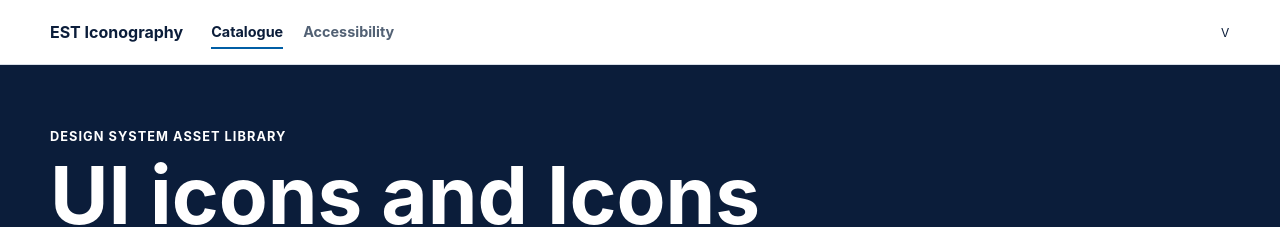
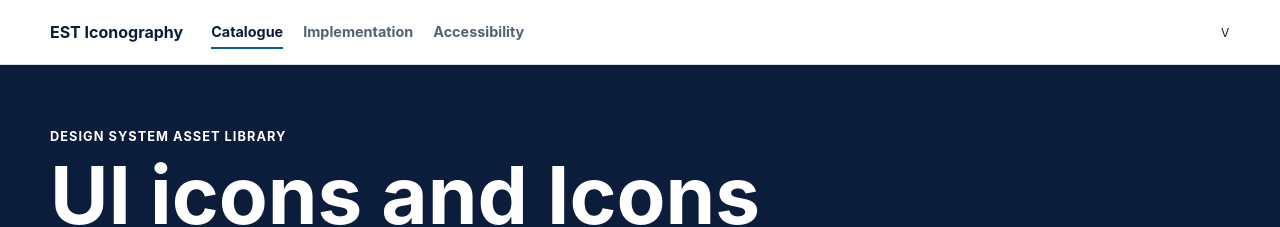
Before and after one commit to KarolChojnowski/est-iconography, a Jekyll site: the page built from catalogue/index.html, in a window 1280 px wide. Shown: the top 227 px of the page. Built offline with Jekyll 4.4.1, drawn with Linux system fonts in a browser that asks for light colours.

Commit message:
Link implementation guide and helper styles

```diff
--- a/catalogue/_layouts/default.html
+++ b/catalogue/_layouts/default.html
@@ -6,6 +6,7 @@
     <title>{% if page.title %}{{ page.title }} · {% endif %}{{ site.title }}</title>
     <meta name="description" content="{{ site.description }}">
     <link rel="stylesheet" href="{{ '/assets/css/catalogue.css' | relative_url }}">
+    {% if page.iconography_styles %}<link rel="stylesheet" href="{{ '/assets/generated/styles/est-iconography.css' | relative_url }}">{% endif %}
   </head>
   <body>
     <header class="site-header">
@@ -13,6 +14,7 @@
         <a class="site-title" href="{{ '/' | relative_url }}">EST Iconography</a>
         <nav class="site-nav" aria-label="Primary">
           <a href="{{ '/' | relative_url }}"{% if page.url == '/' %} aria-current="page"{% endif %}>Catalogue</a>
+          <a href="{{ '/implementation/' | relative_url }}"{% if page.url == '/implementation/' %} aria-current="page"{% endif %}>Implementation</a>
           <a href="{{ '/accessibility/' | relative_url }}"{% if page.url == '/accessibility/' %} aria-current="page"{% endif %}>Accessibility</a>
         </nav>
         <span class="site-status">v{{ site.data.generated.assets.libraryVersion }}</span>
```
